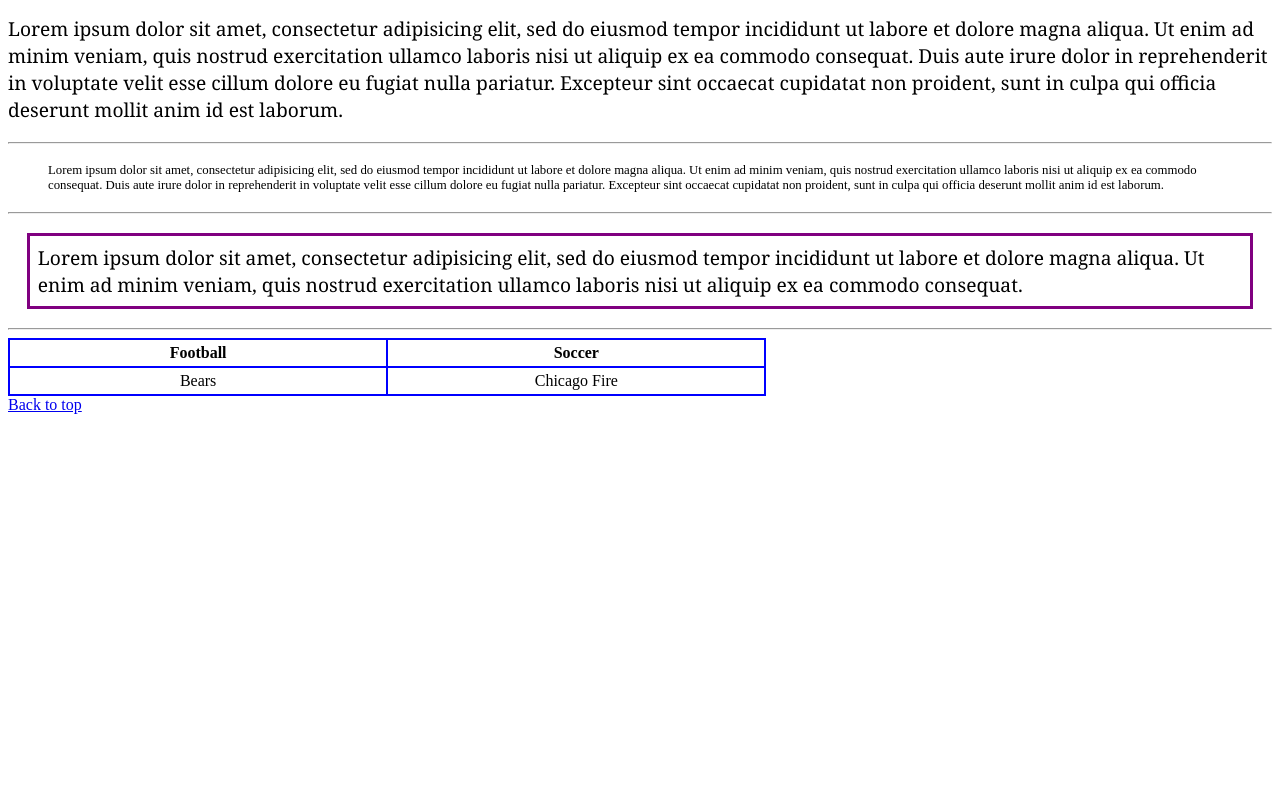
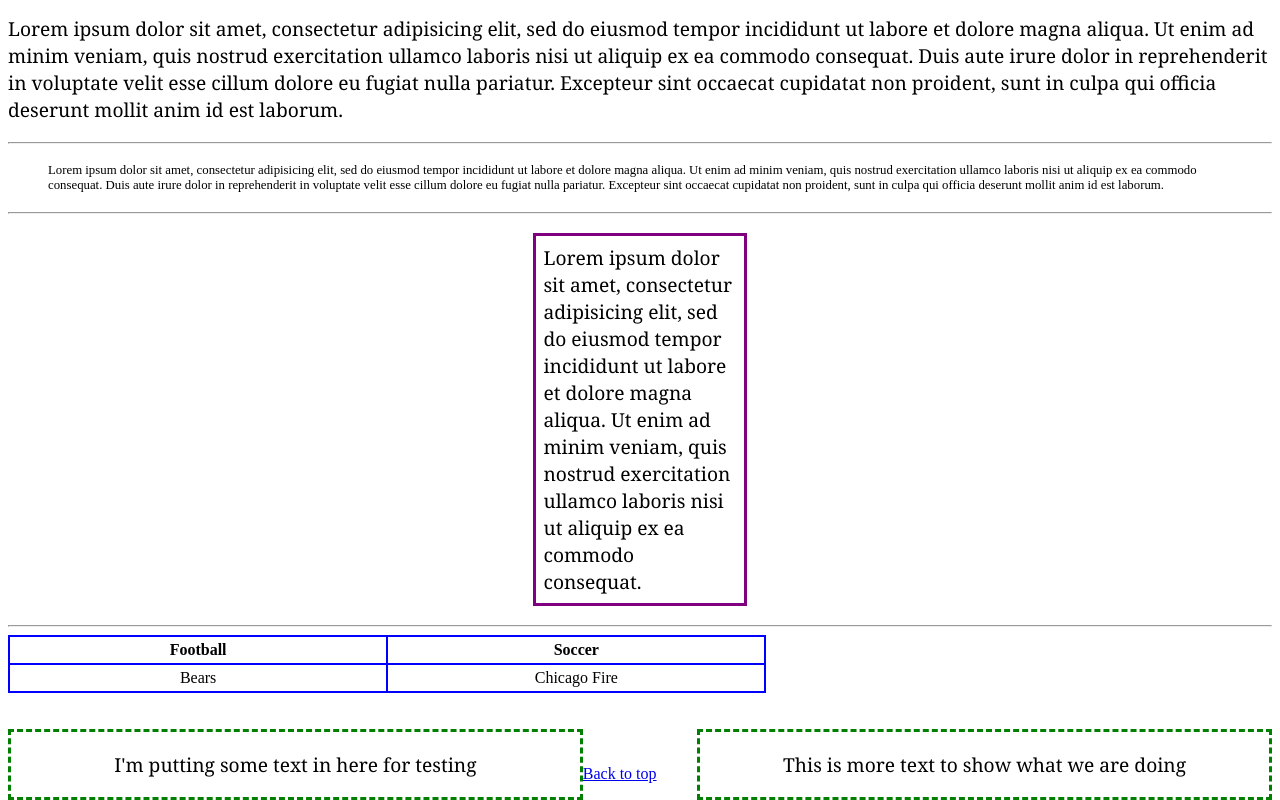
Before and after one commit to thepollard/my-smarter-site, a plain HTML site: page index.html in a window 1280 px wide. Shown: the part 3579-4379 px from the top of the page. Before the commit the page ends 4001 px from the top, so only its background shows below. Drawn offline with Linux system fonts and the light colour scheme.

Commit message:
updates for july 15, 2020

```diff
--- a/css/styles.css
+++ b/css/styles.css
@@ -107,3 +107,27 @@ th, td.fiftyfifty {
 th#top {
 	vertical-align: top;
 }
+div.smallbox {
+	width: 20%;
+	margin: 0 auto 0 auto;
+}
+div#box1 {
+	width: 45%;
+	float: left;
+	text-align: center;
+	clear: both;
+}
+div#box2 {
+	width: 45%;
+	float: right;
+	text-align: center;
+
+}
+p.clear {
+	clear: both;
+}
+div#clear-container {
+	border: 1px solid brown;
+	width: 90%;
+	margin: 0 auto 0 auto;
+}
--- a/index.html
+++ b/index.html
@@ -202,11 +202,12 @@ cillum dolore eu fugiat nulla pariatur. Excepteur sint occaecat cupidatat non
 proident, sunt in culpa qui officia deserunt mollit anim id est laborum.</blockquote></p>
 
 <hr>
-
+<div class="smallbox">
 <p class="fourmargins border-padding">Lorem ipsum dolor sit amet, consectetur adipisicing elit, sed do eiusmod
   tempor incididunt ut labore et dolore magna aliqua. Ut enim ad minim veniam,
   quis nostrud exercitation ullamco laboris nisi ut aliquip ex ea commodo
   consequat.</p>
+</div>
 <hr>
 <table class="simpletable">
   <tr>
@@ -218,6 +219,16 @@ proident, sunt in culpa qui officia deserunt mollit anim id est laborum.</blockq
     <td class="fiftyfifty">Chicago Fire</td>
   </tr>
 </table>
+<div>
+<br><br>
+  <div id="box1" class="dashed-border">
+    <p>I'm putting some text in here for testing</p>
+  </div>
+  <div id="box2" class="dashed-border">
+    <p>This is more text to show what we are doing</p>
+  </div>
+<div>
+  <br><br>
 
 <a href="#mainHead">Back to top</a>
 </body>
```
